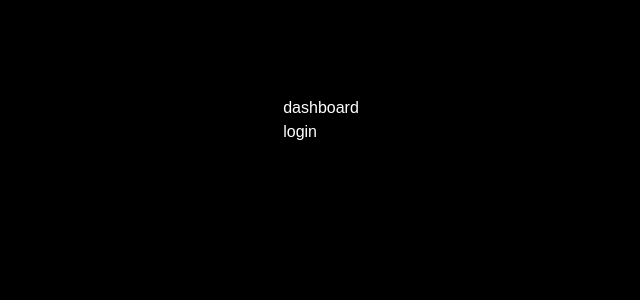
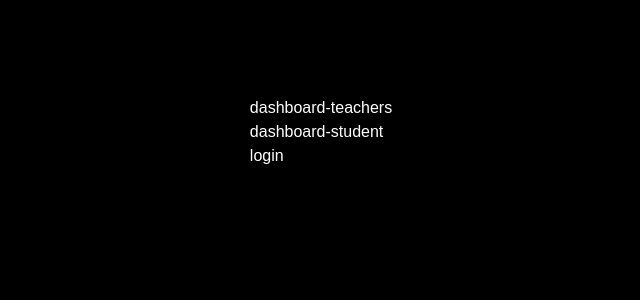
Before and after one commit to hindra2/talenta, a Next.js app: page / in a window 1280 px wide. Shown: the top 300 px of the page, without its empty margins (319-959 px from the left). Built offline with nearby package versions, Linux system fonts and the light colour scheme.

Commit message:
added dashbaord-student routing in home page

```diff
--- a/src/app/page.tsx
+++ b/src/app/page.tsx
@@ -5,7 +5,10 @@ export default function Home() {
     <main className="flex min-h-screen flex-col items-center justify-between p-24">
       <div className="font-medium">
         <Link href="/dashboard-teachers">
-          <p>dashboard</p>
+          <p>dashboard-teachers</p>
+        </Link>
+        <Link href="/dashboard-student">
+          <p>dashboard-student</p>
         </Link>
         <Link href="/login-page">
           <p>login</p>
```
Also changed, not shown: 1 other file (tests, documents, lock files or other folders).
